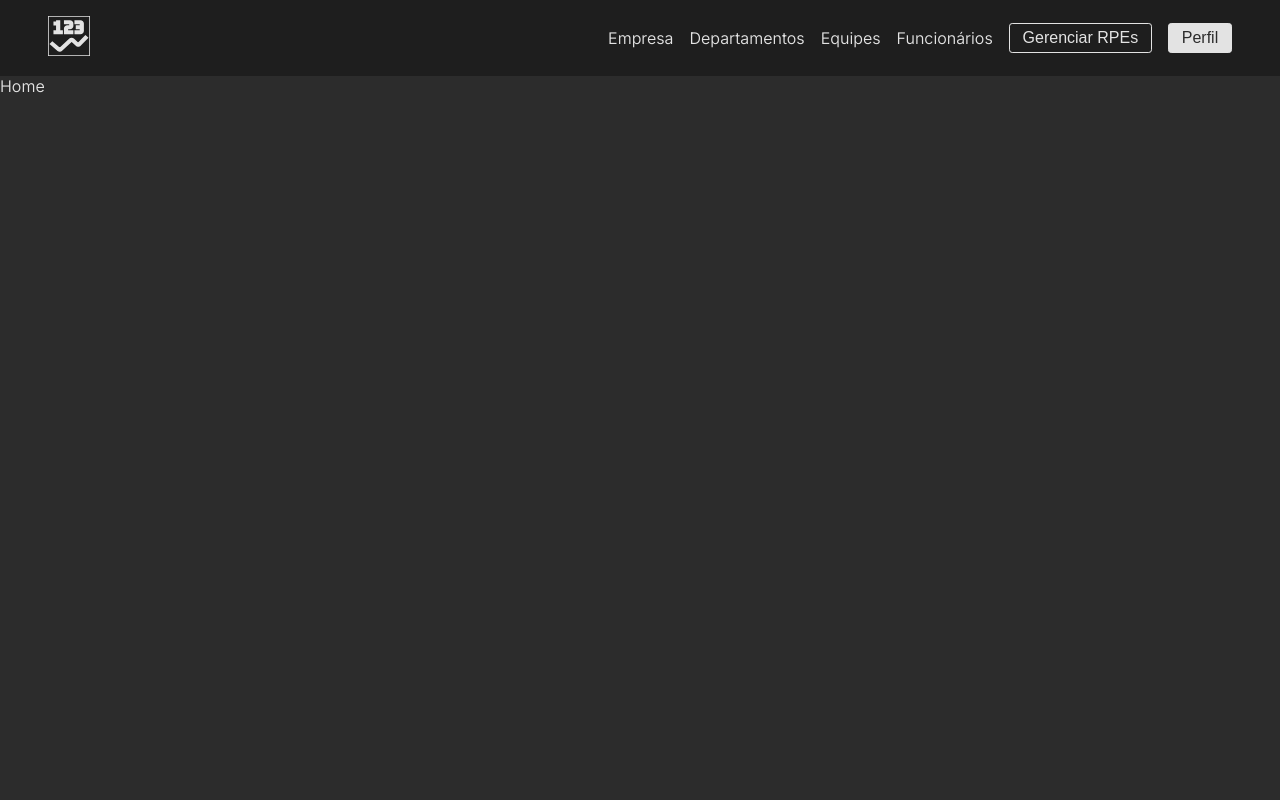
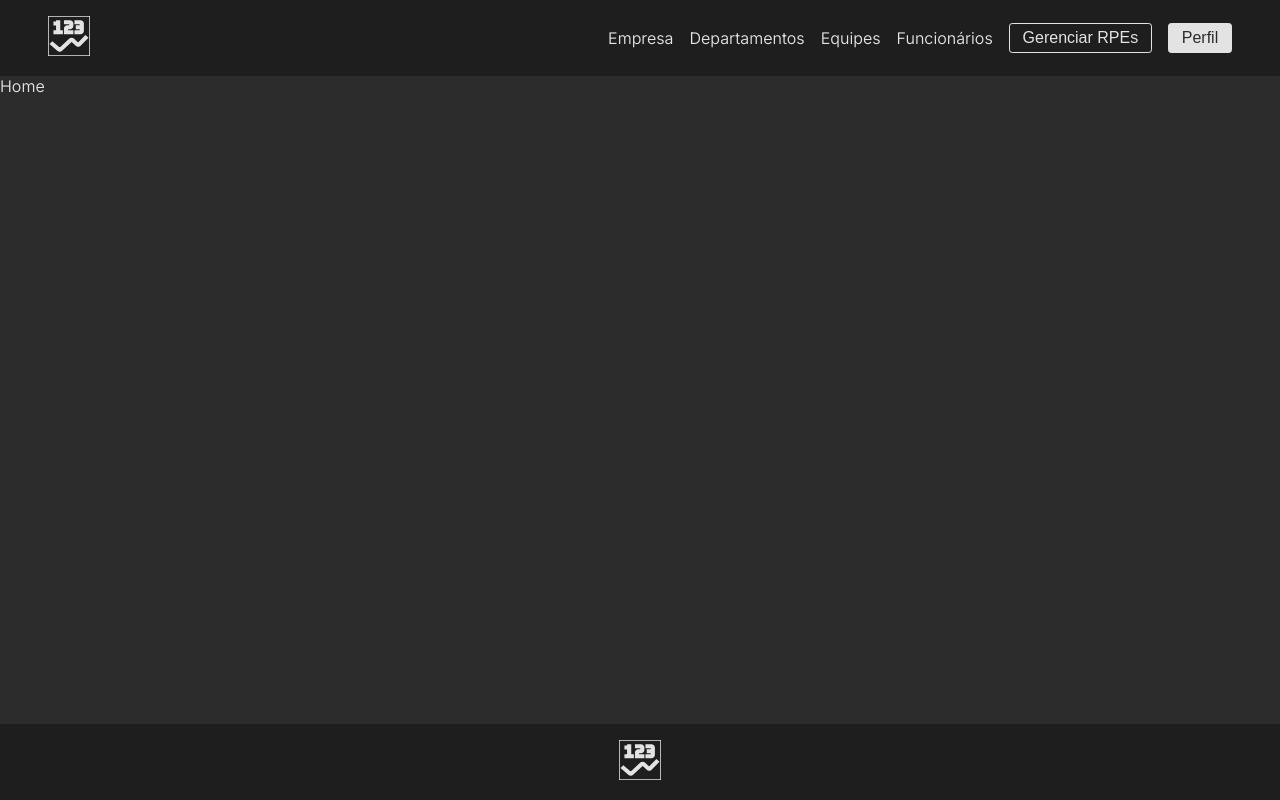
Before and after one commit to fabiogiugni/projeto1, a React (Create React App) app in the folder frontend/: page / in a window 1280 px wide. Built offline with nearby package versions, Linux system fonts and the light colour scheme.

Commit message:
feat:add footer, fix styling

```diff
--- a/frontend/src/App.js
+++ b/frontend/src/App.js
@@ -1,4 +1,4 @@
-import { BrowserRouter as Router, Routes, Route, Link } from "react-router-dom";
+import { BrowserRouter as Router, Routes, Route } from "react-router-dom";
 import {
   Company,
   Departments,
@@ -7,16 +7,19 @@ import {
   Login,
   Profile,
   RPE,
-  Teams
+  Teams,
 } from "./pages";
 
-import {Header} from "./components"
+import { Header, Footer } from "./components";
 
+import "./index.css";
 
 export default function App() {
   return (
     <Router>
-      <Header/>
+      <div className="router">
+        <Header />
+        <div className="page-container">
           <Routes>
             <Route path="/" element={<Home />} />
             <Route path="/login" element={<Login />} />
@@ -28,6 +31,9 @@ export default function App() {
             <Route path="/rpe" element={<RPE />} />
             <Route path="*" element={<h2>Page Not Found</h2>} />
           </Routes>
+        </div>
+        <Footer />
+      </div>
     </Router>
   );
 }
--- a/frontend/src/components/Footer/Footer.js
+++ b/frontend/src/components/Footer/Footer.js
@@ -1,8 +1,37 @@
+import styles from "./Footer.module.css";
+import Logo from "../../assets/Logo.svg";
+import { Link } from "react-router-dom";
 
-export default function Footer() {
+export default function Header() {
+  let user = {
+    name: "Samuel",
+    cpf: "123.456.789.10",
+    companyID: 12334,
+    departmentID: 12334,
+    teamID: 12334,
+    email: "samuelfelipeif@gmail.com",
+    role: "director",
+  };
+
+  const role = user?.role || "";
+
   return (
-    <div>
-        Footer
+    <div className={styles.footer}>
+      {!!role ? (
+        <Link to="/">
+          <img
+            src={Logo}
+            alt="Logo"
+            style={{ height: "2.5rem", outerWidth: "2.5rem" }}
+          />
+        </Link>
+      ) : (
+        <img
+          src={Logo}
+          alt="Logo"
+          style={{ height: "2.5rem", outerWidth: "2.5rem" }}
+        />
+      )}
     </div>
   );
 }
--- a/frontend/src/components/Footer/Footer.module.css
+++ b/frontend/src/components/Footer/Footer.module.css
@@ -0,0 +1,10 @@
+.footer {
+  display: flex;
+  flex-direction: row;
+  justify-content: center;
+  align-items: center;
+  width: 100%;
+
+  padding: 1rem 3rem;
+  background-color: #1e1e1e;
+}
--- a/frontend/src/components/Header/Header.module.css
+++ b/frontend/src/components/Header/Header.module.css
@@ -18,6 +18,8 @@
 
   padding: 1rem 3rem;
   background-color: #1e1e1e;
+
+  width: 100%;
 }
 
 .links {
--- a/frontend/src/index.css
+++ b/frontend/src/index.css
@@ -1,5 +1,4 @@
-
-@import url('https://fonts.googleapis.com/css2?family=Inter:ital,opsz,wght@0,14..32,100..900;1,14..32,100..900&display=swap');
+@import url("https://fonts.googleapis.com/css2?family=Inter:ital,opsz,wght@0,14..32,100..900;1,14..32,100..900&display=swap");
 * {
   margin: 0;
   padding: 0;
@@ -37,19 +36,32 @@ a {
   transition: color 0.3s ease;
 }
 
-
 nav a:hover {
   color: #fff;
-  font-weight: 500
+  font-weight: 500;
   /* color: #1e90ff; */
 }
 
 body {
-
   font-family: "Inter", sans-serif;
   font-weight: 350;
   -webkit-font-smoothing: antialiased;
   -moz-osx-font-smoothing: grayscale;
-  background-color: #2C2C2C;
-  color: #E3E3E3;
+  background-color: #2c2c2c;
+  color: #e3e3e3;
 }
+
+.router {
+  display: flex;
+  flex-direction: column;
+  align-items: center;
+  justify-content: space-between;
+  height: 100vh;
+  width: 100%;
+}
+
+.page-container {
+  display: flex;
+  flex: 1;
+  width: 100vw;
+}
--- a/frontend/src/pages/home/Home.js
+++ b/frontend/src/pages/home/Home.js
@@ -1,8 +1,3 @@
-
 export default function Home() {
-  return (
-    <div>
-        Home
-    </div>
-  );
+  return <div style={{ width: "100%" }}>Home</div>;
 }
```
Lines whose indentation alone changed are shown as unchanged.
